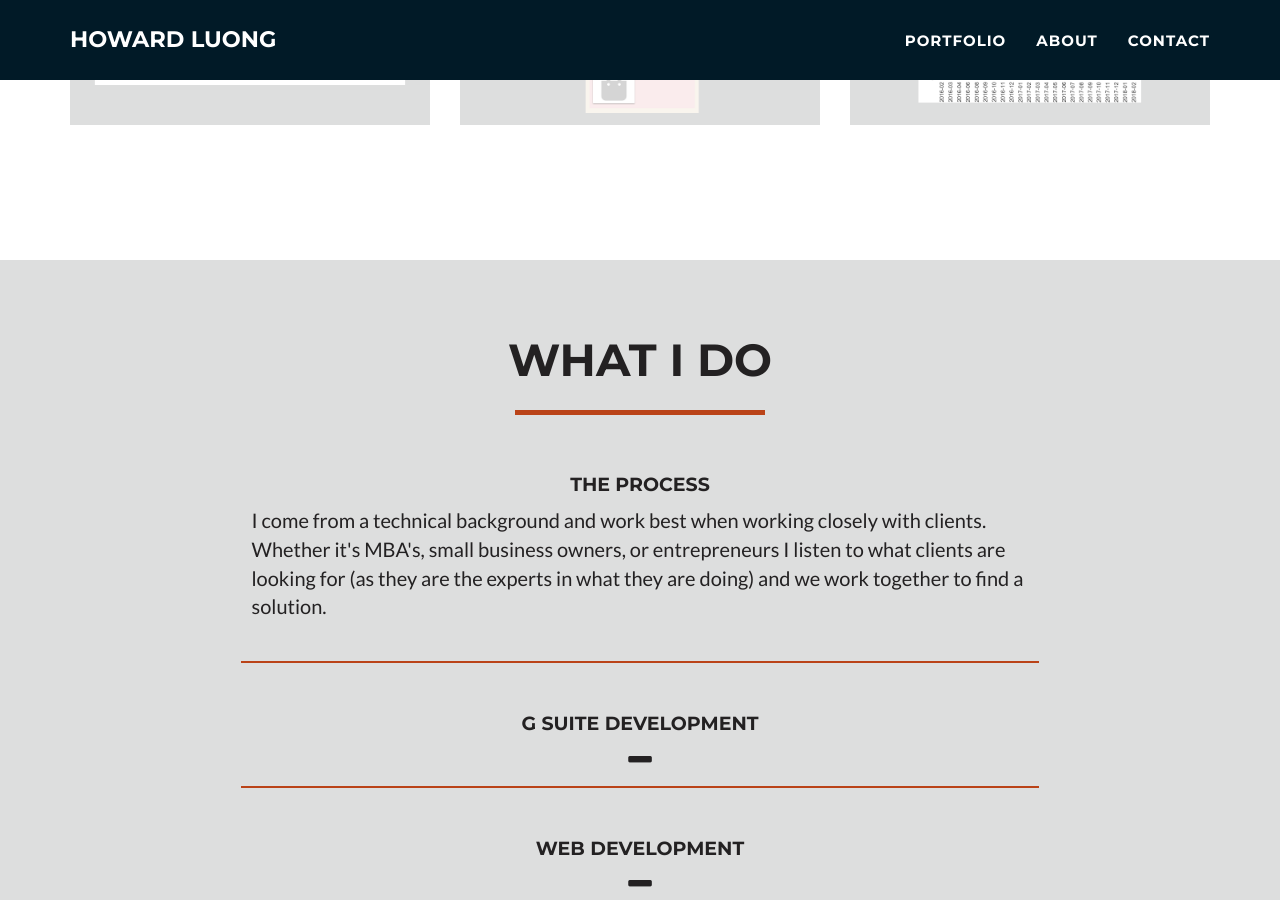
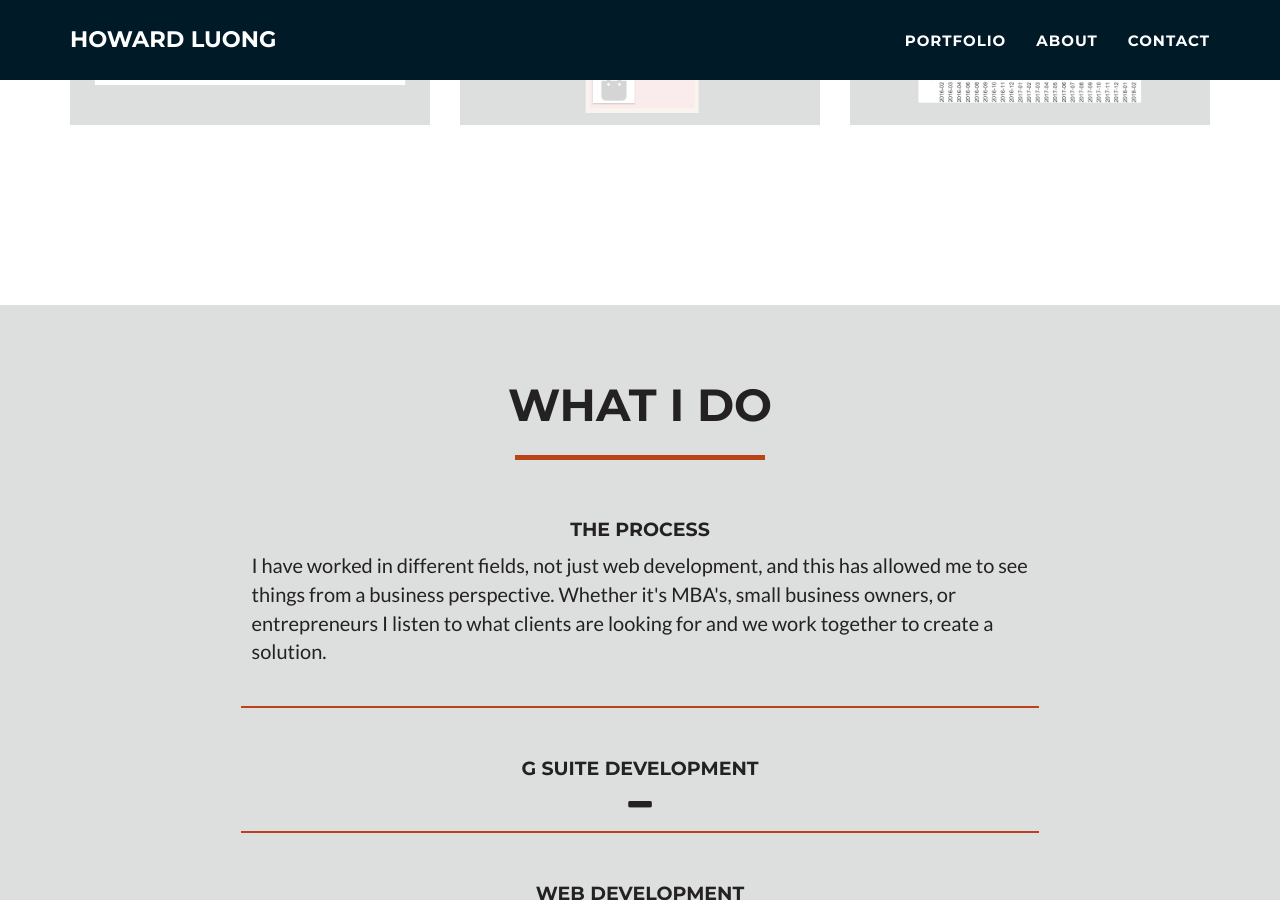
Before and after one commit to B12Howard/Bizpage.github.io, a Jekyll site: the page built from index.html, in a window 1280 px wide and 900 px high, scrolled down 1510 px. Built offline with Jekyll 4.4.1, drawn with Linux system fonts in a browser that asks for light colours.

```diff
--- a/_includes/about.html
+++ b/_includes/about.html
@@ -1,8 +1,8 @@
 <!-- About Section -->
 <section class="success" id="about">
   <div class="container full-height-offset-about" id="about-container">
-    <div class="row ">
-      <div class="col-lg-12 text-center ">
+    <div class="row">
+      <div class="col-lg-12 text-center">
         <h2>What I do</h2>
         <hr class="star-primary" />
       </div>
@@ -11,10 +11,10 @@
     <div class="col-lg-12 text-center about-subtitle">
       <h4>The Process</h4>
       <p class="about-text">
-        I come from a technical background and work best when working closely
-        with clients. Whether it's MBA's, small business owners, or
-        entrepreneurs I listen to what clients are looking for (as they are the
-        experts in what they are doing) and we work together to find a solution.
+        I have worked in different fields, not just web development, and this
+        has allowed me to see things from a business perspective. Whether it's
+        MBA's, small business owners, or entrepreneurs I listen to what clients
+        are looking for and we work together to create a solution.
       </p>
     </div>
 
@@ -37,7 +37,7 @@
     <div class="col-lg-12 text-center about-subtitle">
       <h4>Web Development</h4>
       <i class="fa fa-plus fa-2x fa-minus about-toggle"></i>
-      <div class="about-text  hidden">
+      <div class="about-text hidden">
         <p>
           I have experience making in-house tools and customer facing
           applications. Preferably you have a design created for customer facing
@@ -51,10 +51,8 @@
     <div class="col-lg-12 text-center about-subtitle">
       <h4>Tech I Use</h4>
       <i class="fa fa-plus fa-2x fa-minus about-toggle"></i>
-      <div class="about-text  hidden">
-        <p>
-          Scripts: Google Apps Script, Python
-        </p>
+      <div class="about-text hidden">
+        <p>Scripts: Google Apps Script, Python</p>
         <p>
           Web apps: React, Angular, Django, Python, Javascript, C#/ .NET Core,
           MySQL, Firebase, Google Cloud Platform
```
Also changed, not shown: _includes/css/main.css (+31 -10 lines), 10 other files.
